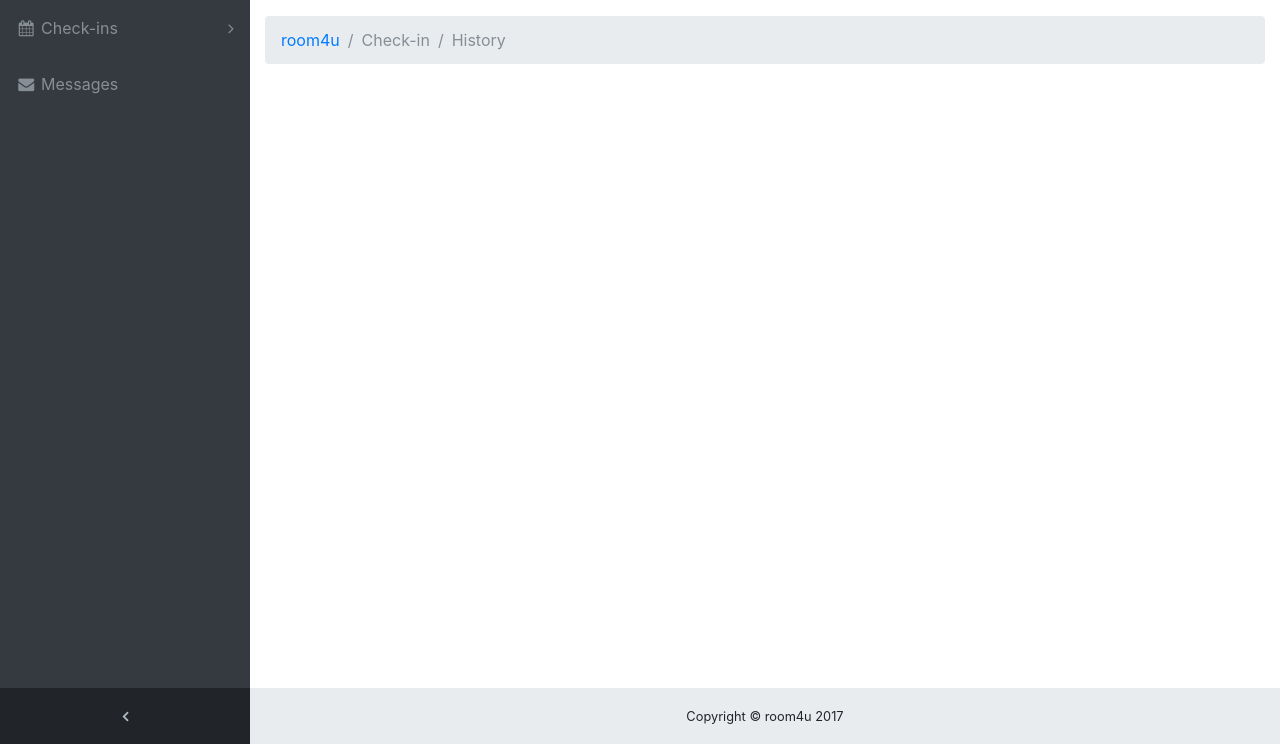
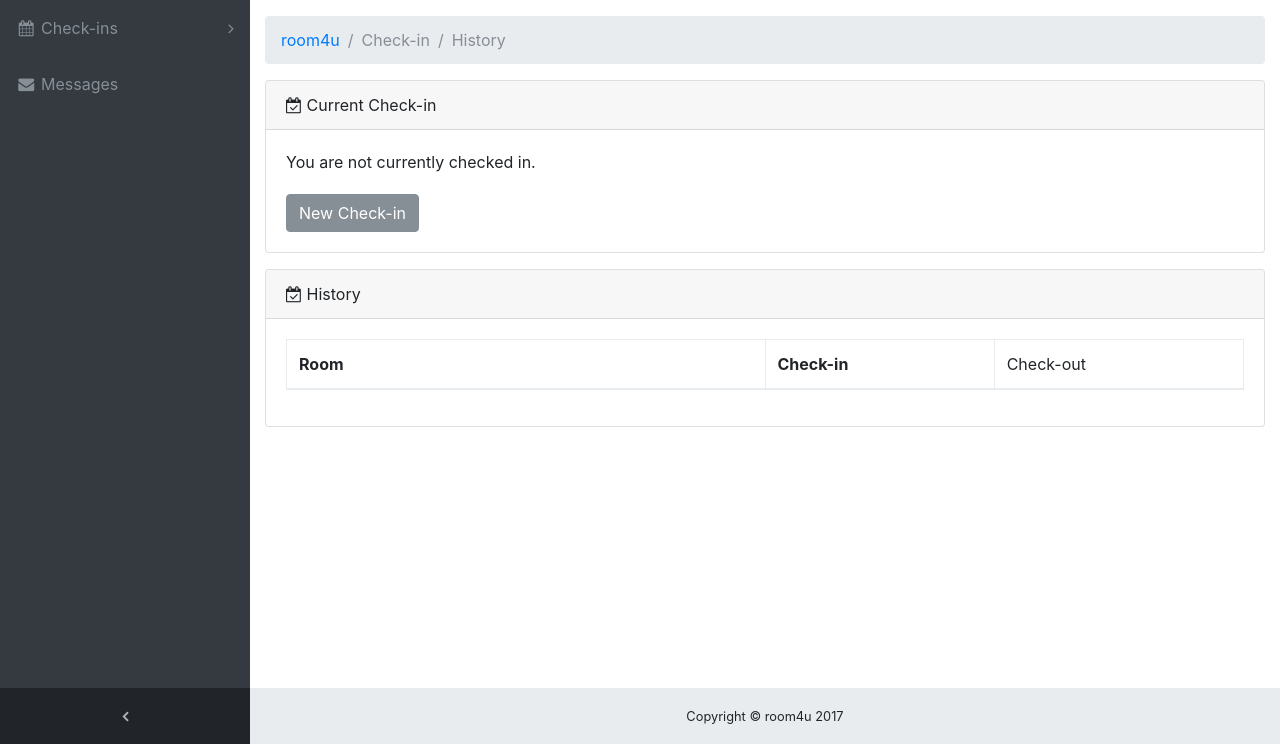
Before and after one commit to btoztas/room4u, a Django app: page /room4u/check-in/history in a window 1280 px wide. Shown: the part 56-800 px from the top of the page. Run offline with Django 3.2, Linux system fonts and the light colour scheme; a user stored in the database is signed in; data that the repository does not hold is empty; some libraries are stand-ins or nearby versions.

Commit message:
implemented check-out

```diff
--- a/rooms/templates/blank.html
+++ b/rooms/templates/blank.html
@@ -75,6 +75,26 @@
         {% block body %}
         {% endblock %}
     </div>
+    <!-- Alert Modal-->
+    <div class="modal fade" id="alertModal" tabindex="-1" role="dialog" aria-labelledby="checkInModal"
+         aria-hidden="true">
+        <div class="modal-dialog" role="document">
+            <div class="modal-content">
+                <div class="modal-header">
+                    <h5 class="modal-title" id="alertModalLabel">Check-in</h5>
+                    <button class="close" type="button" data-dismiss="modal" aria-label="Close">
+                        <span aria-hidden="true">×</span>
+                    </button>
+                </div>
+                <div class="modal-body"><span id="alertModalText"></span></div>
+                <div class="modal-footer">
+                    <button onClick="window.location.reload()" class="btn btn-primary" type="button"
+                            data-dismiss="modal">Ok
+                    </button>
+                </div>
+            </div>
+        </div>
+    </div>
     <!-- /.container-fluid-->
     <!-- /.content-wrapper-->
     <footer class="sticky-footer">
--- a/rooms/templates/check-in_history.html
+++ b/rooms/templates/check-in_history.html
@@ -9,4 +9,56 @@
         <li class="breadcrumb-item active">Check-in</li>
         <li class="breadcrumb-item active">History</li>
     </ol>
+
+
+    <div class="card mb-3">
+        <div class="card-header">
+            <i class="fa fa-calendar-check-o"></i> Current Check-in
+        </div>
+        <div class="card-body">
+            {% if checked_in %}
+                <div style="padding-bottom: inherit">You are currently checked in on {{ checked_in_room }},
+                    since {{ checked_in_time }}</div>
+                <button class="btn btn-secondary" type="button" onclick="check_out()">Check-out</button>
+
+            {% else %}
+                <div style="padding-bottom: inherit">You are not currently checked in.</div>
+            {% endif %}
+            <a href="/room4u/check-in">
+                <button class="btn btn-secondary" type="button">New Check-in</button>
+            </a>
+        </div>
+    </div>
+
+
+    <div class="card mb-3">
+        <div class="card-header">
+            <i class="fa fa-calendar-check-o"></i> History
+        </div>
+        <div class="card-body">
+
+            <div class="table-responsive">
+                <table class="table table-bordered" id="dataTable" width="100%" cellspacing="0">
+                    <thead>
+                        <tr>
+                            <td width="50%"><b>Room</b></td>
+                            <td><b>Check-in</b></td>
+                            <td>Check-out</td>
+                        </tr>
+                    </thead>
+                    <tbody>
+                    {% for record in history %}
+                        <tr>
+                            <td>{{ record.room.name }}</td>
+                            <td>{{ record.start }}</td>
+                            <td>{{ record.end }}</td>
+                        </tr>
+                    {% endfor %}
+                    </tbody>
+                </table>
+            </div>
+        </div>
+    </div>
+
+
 {% endblock %}
--- a/rooms/views.py
+++ b/rooms/views.py
@@ -243,9 +243,27 @@ class CheckOutView(View):
 class CheckInHistoryView(View):
     template = 'check-in_history.html'
 
-    def get(self, request, *args, **kwargs):
+    def get_context(self, request):
+
         context = {
             'username': request.user.username,
             'is_admin': request.user.is_staff
         }
+
+        current_check_in = Visit.objects.filter(user=request.user, end__isnull=True).first()
+
+        if not current_check_in:
+            context['checked_in'] = 0
+        else:
+            context['checked_in'] = 1
+            context['checked_in_room'] = current_check_in.room.name
+            context['checked_in_time'] = current_check_in.start
+
+        return context
+
+    def get(self, request, *args, **kwargs):
+        context = self.get_context(request)
+
+        context['history'] = Visit.objects.filter(user=request.user).exclude(end__isnull=True).all()
+
         return render(request, self.template, context)
```
Also changed, not shown: rooms/templates/check-in.html (+0 -18 lines), rooms/templates/messages.html (+13 -11 lines).
